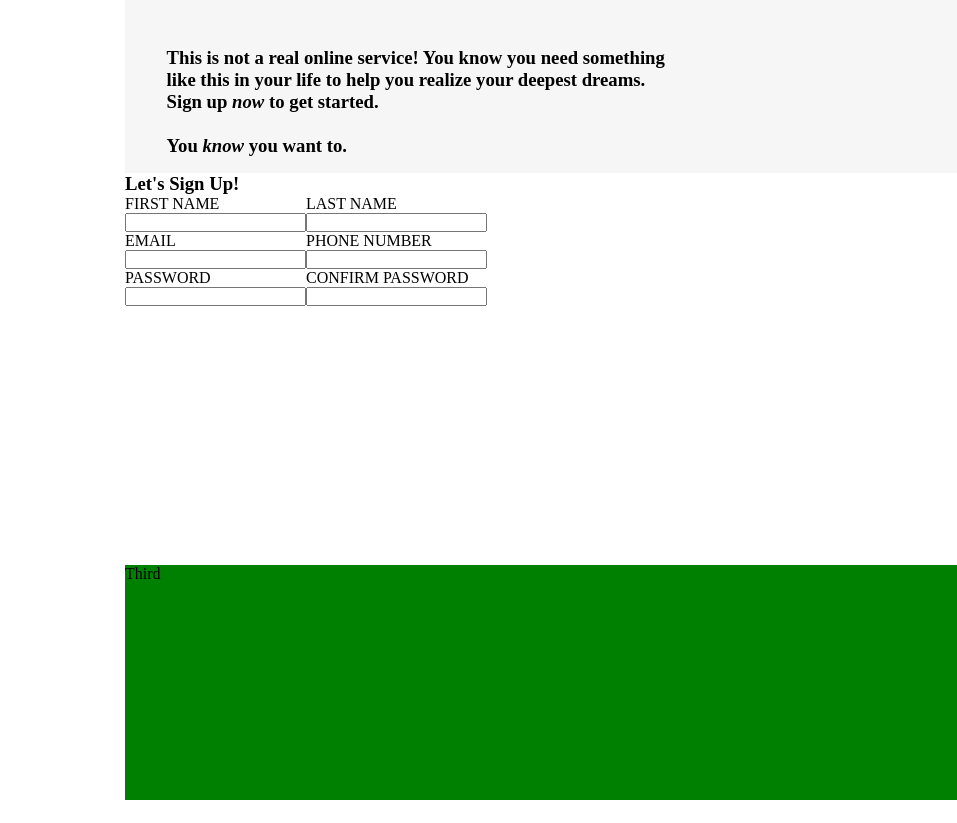
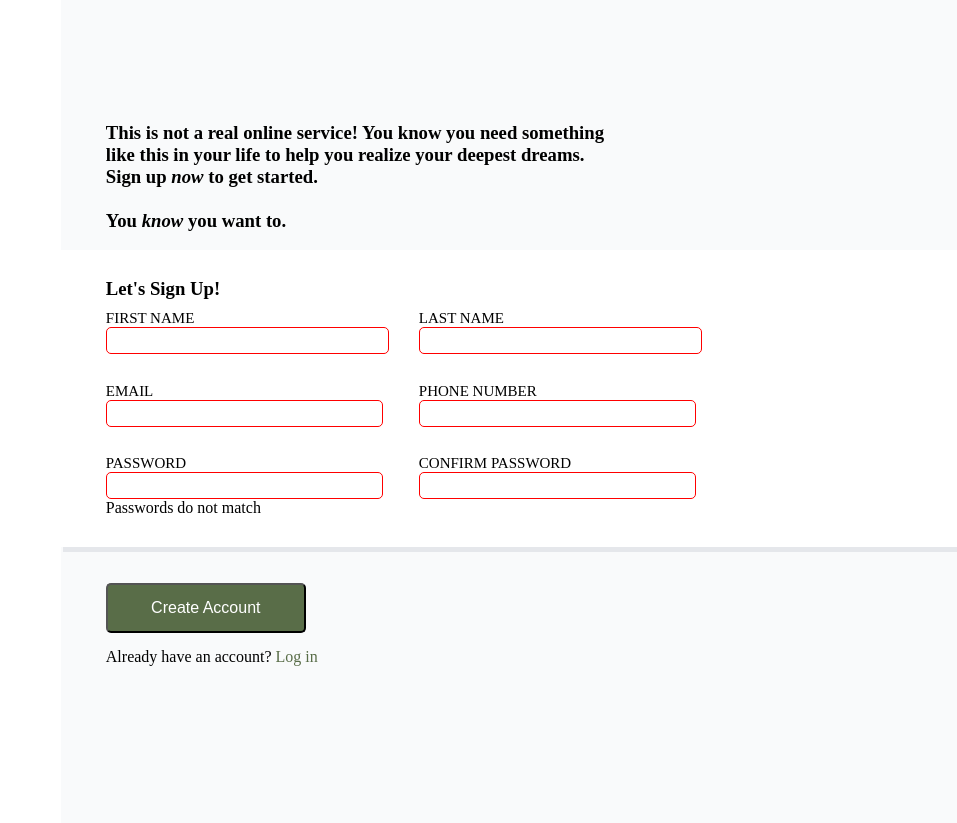
Before and after one commit to zcruz6590/sign-up-form, a plain HTML site: page index.html in a window 1280 px wide. Shown: the whole page, without its empty margins (323-1280 px from the left). Before the commit the page ends 800 px from the top, so only its background shows below. Drawn offline with Linux system fonts and the light colour scheme.

Commit message:
uploaded logo to folder and finished right side portion of website

```diff
--- a/index.html
+++ b/index.html
@@ -18,9 +18,10 @@
                 </h3>
             </div>
 
+            <form action="" method="get">
                 <div class="middle">
-                <h3>Let's Sign Up!</h3>
-                <form action="" method="get" class="main-form">
+                    <h3 class="form-title">Let's Sign Up!</h3>
+                    <div class="main-form">
                         <div class="first-col-divs">
                             <div class="form-div">
                                 <label for="first-name">FIRST NAME</label>
@@ -28,11 +29,12 @@
                             </div>
                             <div class="form-div">
                                 <label for="email">EMAIL</label>
-                            <input type="text" id="email" name="email" required>
+                                <input type="email" id="email" name="email" required>
                             </div>
                             <div class="form-div">
                                 <label for="password">PASSWORD</label>
                                 <input type="password" id="password" name="password" required>
+                                <p id="error"></p>
                             </div>
                         </div>
 
@@ -50,10 +52,15 @@
                                 <input type="password" id="confirm-password" name="confirm-password" required>
                             </div>
                         </div>
+                    </div>
+                </div>
+                <div class="bottom">
+                    <button class="create-account" type="submit">Create Account</button>
+                    <div class="log-in">Already have an account? <a href="">Log in</a></div>
+                </div>
             </form>
-            </div>
-            <div class="bottom">Third</div>
         </div>
     </div>
 </body>
+<script src="script.js"></script>
 </html>
--- a/script.js
+++ b/script.js
@@ -0,0 +1,13 @@
+document.addEventListener("DOMContentLoaded", function(){
+
+    let password = document.getElementById('password');
+    let password2 = document.getElementById('password2');
+
+    let error = document.getElementById('error');
+
+    if(password != password2){
+        error.innerHTML = 'Passwords do not match';
+    }
+
+    console.log('Hi')
+})
--- a/styles.css
+++ b/styles.css
@@ -7,14 +7,14 @@
     display: flex;
     flex-direction: row;
     width: 100vw;
-    height: 100vh;
+    min-height: 100vh;
 }
 
 .left {
     background: url('./images/tokyo-street1.jpg');
     background-repeat: no-repeat;
     background-size: cover;
-    min-width: 35vw;
+    min-width: 30vw;
     color: #fff;
     font-family: Verdana, Geneva, Tahoma, sans-serif;
 }
@@ -22,35 +22,97 @@
 .right {
     display: flex;
     flex-direction: column;
-    background-color: green;
-    width: 65vw;
+    width: 70vw;
+    background-color: #f9fafb;
 }
 
 .top {
     height: 20vh;
     display: flex;
     align-items: flex-end;
+    padding-top: 8%;
     padding-left: 5%;
     padding-bottom: 2%;
     padding-right: 10%;
-    background: #F6F6F6;
 }
 
 .middle {
-    height: 50vh;
+    display: flex;
+    flex-direction: column;
+    height: 35vh;
     background-color: #fff;
+    justify-content: space-evenly;
+    padding-top: 2%;
+    padding-left: 5%;
+    padding-right: 10%;
+    box-shadow: 2px 5px #E5E7EB;
+}
+
+.middle > .form-title {
+    position: relative;
+    margin: 0.5rem 0;
 }
 
 .main-form {
     display: flex;
     flex-direction: row;
+    width: 100%;
+    max-width: 600px;
+    justify-content: flex-start;
+    gap: 5%;
+
 }
 
 .form-div {
     display: flex;
     flex-direction: column;
+    margin-bottom: 10%;
+}
+
+.form-div > label {
+    margin: 0;
+    padding: 0;
+    font-size: 15px;
+}
+
+.form-div > input {
+    width: 275px;
+    height: 25px;
+    border: 1px solid #e5e7eb;
+    border-radius: 5px;
+}
+
+input[type="text"] {
+    padding-left: 6px;
+
+}
+
+input:focus {
+    border: 1px solid #89CFF0;
+}
+
+input:invalid {
+    border: 1px solid red;
 }
 
 .bottom {
     height: 30vh;
+    padding-left: 5%;
+    padding-top: 4%;
+    overflow: hidden;
 }
+
+.bottom > button {
+    background-color: #596D48;
+    min-width: 200px;
+    height: 50px;
+    border-radius: 5px;
+    margin-bottom: 15px;
+    font-size: medium;
+    color: #fff;
+}
+
+.log-in > a {
+    color: #596D48;
+    text-decoration: none;
+}
```
Also changed, not shown: images/odin-logo.png (added). Lines whose indentation alone changed are shown as unchanged.
